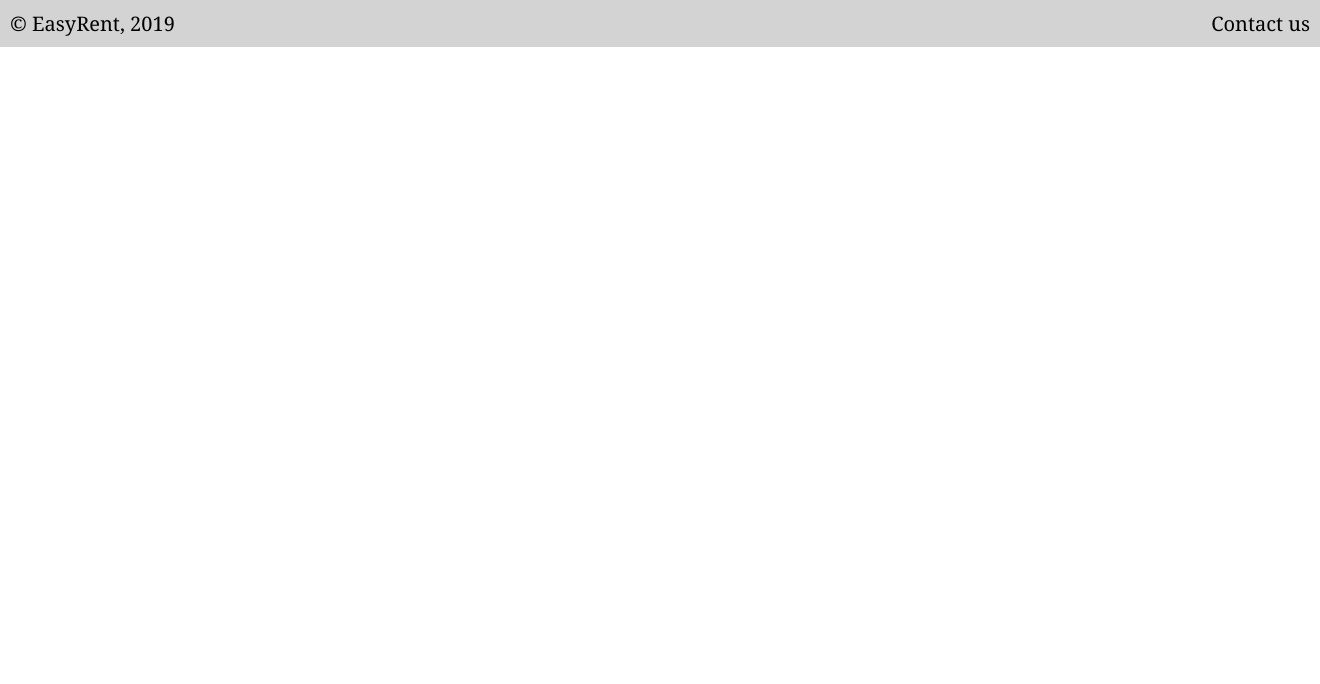
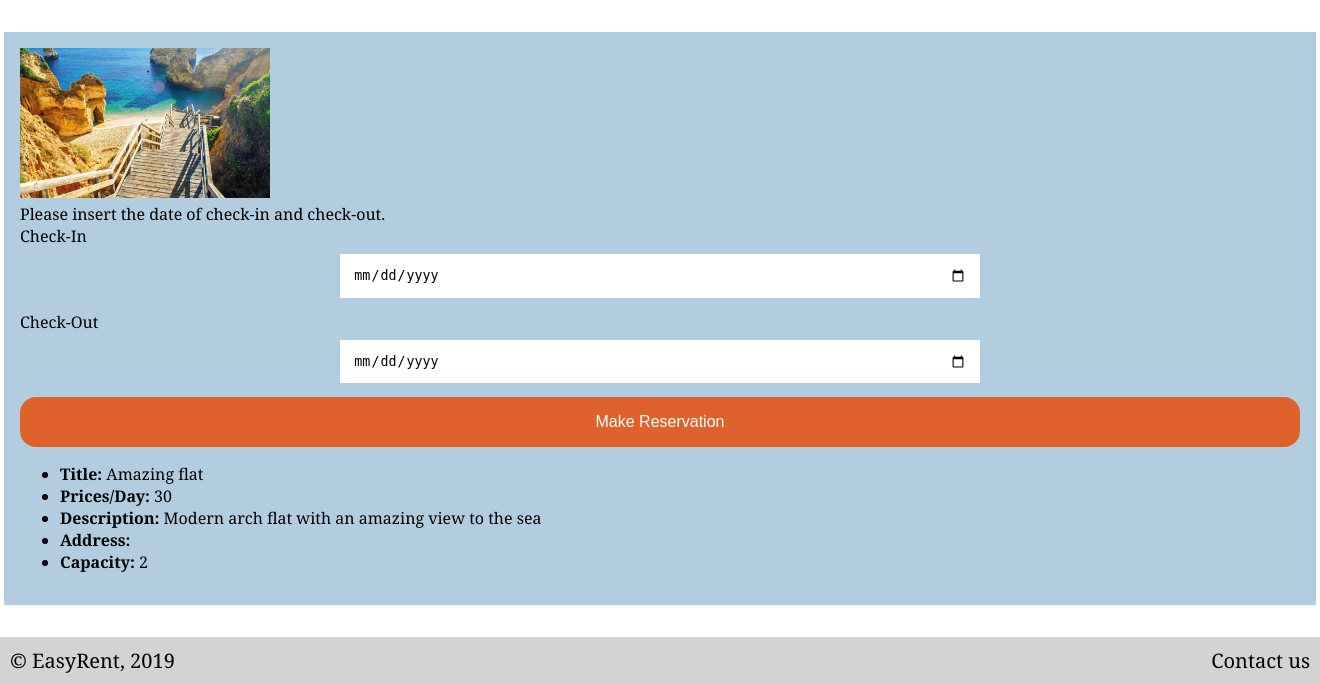
Before and after one commit to MiguelSimoes35/ltw, a PHP site: page /pages/place.php?id=1 in a window 1320 px wide. Shown: the part 118-802 px from the top of the page. Before the commit the page ends 165 px from the top, so only its background shows below. Run offline with PHP 8.4, Linux system fonts and the light colour scheme; the visitor is signed in with stand-in values (Sample User, id 1); data comes from the database, SQL or seed files in the repository.

Commit message:
Reservations working

```diff
--- a/proj/css/style.css
+++ b/proj/css/style.css
@@ -357,6 +357,30 @@ article.place div.place_info .owner {
     color: white;
 }
 
+/*-------------------*/
+/*--- Reservation ---*/
+/* ------------------*/
+
+#reservation_info{
+    width:100%;
+}
+
+#check-in{
+    width: 50%;
+    border: none;
+    position: relative;
+    left: 0%;
+}
+
+#check-out{
+    width: 50%;
+    border: none;
+    position: relative;
+    left: 0%;
+}
+
+
+
 
 /*#profile > a > p {
     left: 86%;
--- a/proj/database/database.sql
+++ b/proj/database/database.sql
@@ -64,11 +64,11 @@ DROP TABLE IF EXISTS Reservation;
 
 CREATE TABLE Reservation (
     id          INTEGER  PRIMARY KEY,
-    date        DATE     NOT NULL,
-    duration    DATETIME NOT NULL,
+    checkin     DATE     NOT NULL,
+    checkout    DATE     NOT NULL,
     total_price INTEGER  NOT NULL,
     place_id    INTEGER  REFERENCES Place (id),
-    tourist     TEXT     REFERENCES Tourist (username)
+    tourist     TEXT    REFERENCES User (username)
 );
 
 
--- a/proj/database/functions.php
+++ b/proj/database/functions.php
@@ -29,7 +29,7 @@
         $stmt->execute(array($username));
         $user = $stmt->fetch();
 
-        return $user !== false && $password == $user['password']/*password_verify($password, $user['password']) <- adicionar quando houver hash e tal */;
+        return $user !== false && $password == password_verify($password, $user['password']);
     }
 
 
@@ -62,4 +62,69 @@
         }
         return $path;
     }
+
+    function get_place_data($id){
+
+        $db = Database::instance()->db();
+
+        $stmt = $db->prepare('SELECT * FROM Place WHERE id = ?');
+        $stmt->execute(array($id));
+
+        return $stmt->fetch();
+
+    }
+
+    function valid_dates($checkin, $checkout, $place_id){
+
+        $db = Database::instance()->db();
+
+        $stmt = $db->prepare('SELECT * FROM Reservation WHERE (id = ? AND checkin <= ? AND checkout >= ?)');
+        $stmt->execute(array($place_id, $checkout, $checkin));
+
+        $number = count($stmt->fetch()['id']);
+
+        if($number == 0){
+            return true;
+        }
+        else{
+            return false;
+        }
+
+
+    }
+
+
+    function make_reservation($checkin, $checkout, $place_id, $user, $total_price){
+
+        $db = Database::instance()->db();
+
+        $stmt = $db->prepare('INSERT INTO Reservation(checkin, checkout, total_price, place_id, tourist) VALUES(?, ?, ?, ?, ?)');
+        $stmt->execute(array($checkin, $checkout, $total_price, $place_id, $user));
+
+        return true;
+
+    }
+
+    function calculate_total_price($checkin, $checkout, $place_id){
+
+        $db = Database::instance()->db();
+
+        $stmt = $db->prepare('SELECT price_day FROM Place WHERE id = ?');
+        $stmt->execute(array($place_id));
+
+        $price = $stmt->fetch()['price_day'];
+
+        // calculates duration
+        $date1=date_create($checkin);
+        $date2=date_create($checkout);
+        $diff = date_diff($date1,$date2);
+        $duration =  $diff->format("%a");
+
+        $total_price = $duration * $price;
+
+        return $total_price;
+
+    }
+
+
 ?>
--- a/proj/pages/place.php
+++ b/proj/pages/place.php
@@ -1,12 +1,68 @@
 <?php
     include_once('../templates/template_generic.php');
+    include_once('../database/functions.php');
 
     if(!isset($_SESSION['username'])){
         die(header('Location: login.php'));
     }
 
+
+
     template_header();
 
+    $place = get_place_data($_GET['id']);
+    $place_id = $_GET['id'];
+
+?>
+
+
+<section id="content">
+
+    <section id="place_section">
+        <div id="place_reservation">
+            <div id="place_photo">
+                <img src="../resources/beachOpener.jpg" alt="Place photo"  style="width:250px;height:150px;">
+            </div>
+
+            <form action="../actions/process_reservation.php?id=<?=$place_id?>" method="post">
+
+                <div id="reservation_info">
+
+                    <!-- calendar here -->
+                    Please insert the date of check-in and check-out.
+                    <br>
+                    Check-In
+                    <input type="date" name="check-in" id="check-in">
+                    Check-Out
+                    <input type="date" name="check-out" id="check-out">
+
+                </div>
+                <!--<button id="make_reservation">Make a reservation!</button>-->
+                <input type="submit" value="Make Reservation">
+
+            </form>
+
+        </div>
+
+        <div id="data">
+            <ul>
+                <li><b>Title: </b><?= $place['title'] ?></li>
+                <li><b>Prices/Day: </b><?= $place['price_day'] ?></li>
+                <li><b>Description: </b><?= $place['description'] ?></li>
+                <li><b>Address: </b></li>
+                <li><b>Capacity: </b><?= $place['capacity'] ?></li>
+            </ul>
+            <div>
+
+            </div>
+        </div>
+    </section>
+
+</section>
+</body>
+
+
+<?php
     template_footer();
 
 ?>
--- a/proj/templates/template_place.php
+++ b/proj/templates/template_place.php
@@ -1,8 +1,8 @@
 <?php
     function template_place($place){
-        $location = getLocation($place['location_id']);
+    $location = getLocation($place['location_id']);
 ?>
-    <a href="../pages/place.php?id= <?=$place['id']?>">
+    <a href="../pages/place.php?id=<?=$place['id']?>">
         <article class="place">
             <div class="place_photo">
                 <img src="../resources/beachOpener.jpg" alt="Beach" style="max-width:100%;">
```
Also changed, not shown: proj/actions/process_reservation.php (added, +33 -0 lines), proj/database/ltw.db, 3 other files.
